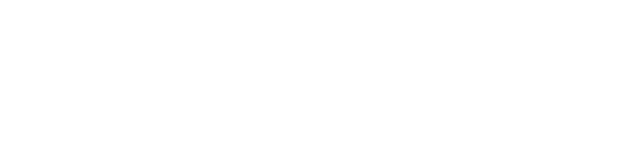
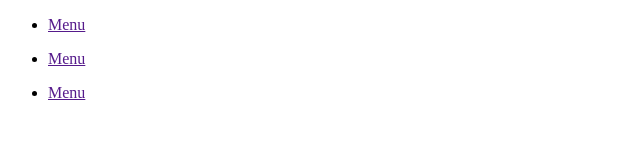
Before and after one commit to miguelsndc/Aula-git, a plain HTML site: page index.html in a window 1280 px wide. Shown: the whole page, without its empty margins (0-640 px from the left). Drawn offline with Linux system fonts and the light colour scheme.

Commit message:
adicionando menu

```diff
--- a/index.html
+++ b/index.html
@@ -6,5 +6,19 @@
     <meta name="viewport" content="width=device-width, initial-scale=1.0" />
     <title>Document</title>
   </head>
-  <body></body>
+  <body>
+    <header>
+      <nav>
+        <ul>
+          <li><a href="">Menu</a></li>
+        </ul>
+        <ul>
+          <li><a href="">Menu</a></li>
+        </ul>
+        <ul>
+          <li><a href="">Menu</a></li>
+        </ul>
+      </nav>
+    </header>
+  </body>
 </html>
```
